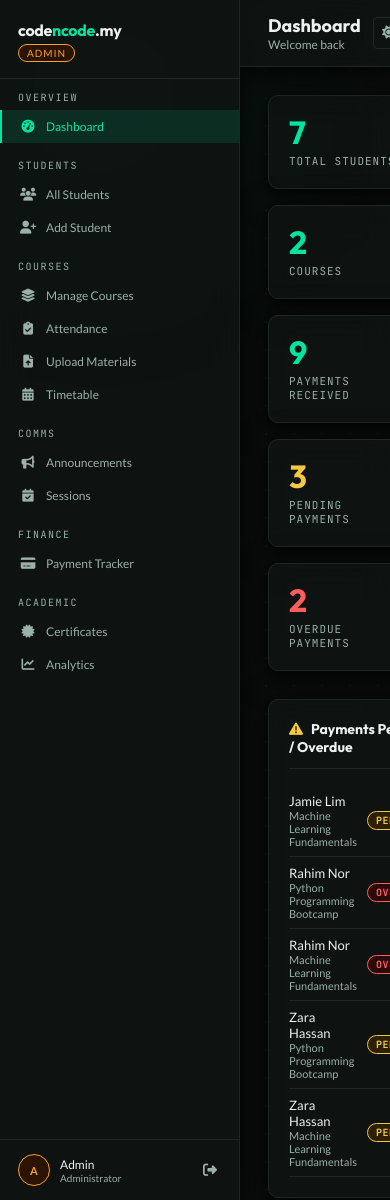
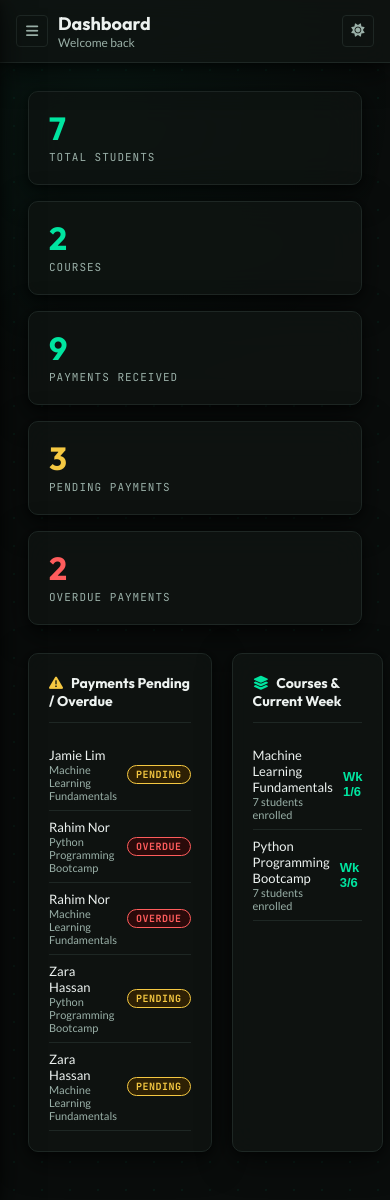
Before and after one commit to Sashakhoo/codencode, a Flask app: page /admin in a window 390 px wide. Run offline with Flask 3, Linux system fonts and the light colour scheme; a user stored in the database is signed in; data comes from the database, SQL or seed files in the repository.

Commit message:
feat: add mobile sidebar support to admin panel
- Add #sidebar-backdrop (inside #app) with z-index 39 to avoid the
  same stacking-context bug fixed in lms.html
- Add id="sidebar" to <aside> for JS targeting
- Add hamburger #menu-toggle button in topbar (hidden on desktop)
- Add #sidebar-close button in sidebar header (hidden on desktop)
- Add toggleSidebar() function
- Auto-close sidebar when a nav item is tapped on mobile (showView)
- @media (max-width: 768px): sidebar slides in as position:fixed overlay

Co-Authored-By: Claude Sonnet 4.6 <noreply@anthropic.com>

```diff
--- a/codencode_deploy_v2/codencode_lms/templates/admin.html
+++ b/codencode_deploy_v2/codencode_lms/templates/admin.html
@@ -272,6 +272,29 @@
     }
     .logout-btn:hover { color: var(--red); }
 
+    /* ── Mobile sidebar backdrop ── */
+    #sidebar-backdrop {
+      display: none; position: fixed; inset: 0; background: rgba(0,0,0,0.5); z-index: 39;
+    }
+    #sidebar-backdrop.active { display: block; }
+
+    /* ── Hamburger button (mobile only) ── */
+    #menu-toggle {
+      display: none; background: none; border: 1px solid var(--border);
+      border-radius: 4px; width: 32px; height: 32px;
+      color: var(--text-muted); cursor: pointer; font-size: 14px;
+      place-items: center; flex-shrink: 0;
+    }
+    #menu-toggle:hover { color: var(--text); border-color: var(--border2); }
+
+    /* ── Sidebar close button (mobile only) ── */
+    #sidebar-close {
+      display: none; background: none; border: 1px solid var(--border);
+      border-radius: 4px; width: 28px; height: 28px;
+      color: var(--text-muted); cursor: pointer; font-size: 12px;
+      place-items: center; flex-shrink: 0; margin-left: auto;
+    }
+
     /* ── Main content ───────────────────────────────── */
     .main {
       flex: 1;
@@ -713,6 +736,13 @@
     /* ── Responsive adjustments ─────────────────────── */
     @media (max-width: 800px) {
       .two-pane { grid-template-columns: 1fr; }
+    }
+    @media (max-width: 768px) {
+      .sidebar { position: fixed; left: 0; top: 0; bottom: 0; z-index: 40; transform: translateX(-100%); transition: transform 0.2s; }
+      .sidebar.mobile-open { transform: translateX(0); }
+      .topbar { padding: 12px 16px; }
+      #menu-toggle { display: grid; }
+      #sidebar-close { display: grid; }
     }
     /* ── Timetable (admin) ─────────────────── */
     .tt-week-card { margin-bottom: 14px; border: 1px solid var(--border); border-radius: var(--radius); overflow: hidden; }
@@ -737,11 +767,18 @@
 <body>
 <div id="app">
 
+  <div id="sidebar-backdrop" onclick="toggleSidebar()"></div>
+
   <!-- ═══ SIDEBAR ═══ -->
-  <aside class="sidebar">
-    <div class="sidebar-logo">
-      <div class="brand">code<span>ncode</span>.my</div>
-      <span class="admin-badge">ADMIN</span>
+  <aside class="sidebar" id="sidebar">
+    <div class="sidebar-logo" style="display:flex;align-items:center;gap:8px">
+      <div style="flex:1">
+        <div class="brand">code<span>ncode</span>.my</div>
+        <span class="admin-badge">ADMIN</span>
+      </div>
+      <button id="sidebar-close" onclick="toggleSidebar()" title="Close menu">
+        <i class="fas fa-xmark"></i>
+      </button>
     </div>
 
     <div class="sidebar-section">
@@ -821,9 +858,14 @@
 
     <!-- Topbar -->
     <div class="topbar">
-      <div>
-        <div class="topbar-title" id="topbar-title">Dashboard</div>
-        <div class="topbar-subtitle" id="topbar-subtitle">Welcome back</div>
+      <div style="display:flex;align-items:center;gap:10px">
+        <button id="menu-toggle" onclick="toggleSidebar()" title="Menu">
+          <i class="fas fa-bars"></i>
+        </button>
+        <div>
+          <div class="topbar-title" id="topbar-title">Dashboard</div>
+          <div class="topbar-subtitle" id="topbar-subtitle">Welcome back</div>
+        </div>
       </div>
       <div class="topbar-actions" style="margin-left:auto;display:flex;align-items:center;gap:10px">
         <button class="theme-toggle" onclick="toggleTheme()" title="Toggle theme" style="width:32px;height:32px;background:none;border:1px solid var(--border);color:var(--text-muted);cursor:pointer;display:grid;place-items:center;border-radius:4px;transition:all 0.2s">
@@ -1511,6 +1553,14 @@ const VIEW_TITLES = {
   analytics:     ['Analytics',        'Export data & view login activity'],
 };
 
+// ── Sidebar (mobile) ─────────────────────────────────
+function toggleSidebar() {
+  const sidebar = document.getElementById('sidebar');
+  const backdrop = document.getElementById('sidebar-backdrop');
+  sidebar.classList.toggle('mobile-open');
+  backdrop.classList.toggle('active');
+}
+
 function showView(name) {
   document.querySelectorAll('.view').forEach(v => v.classList.remove('active'));
   document.querySelectorAll('.nav-item').forEach(n => n.classList.remove('active'));
@@ -1518,6 +1568,11 @@ function showView(name) {
   if (el) el.classList.add('active');
   document.querySelector(`[onclick="showView('${name}')"]`)?.classList.add('active');
   const [title, sub] = VIEW_TITLES[name] || [name, ''];
+  // Close sidebar on mobile after navigation
+  if (window.innerWidth <= 768) {
+    document.getElementById('sidebar').classList.remove('mobile-open');
+    document.getElementById('sidebar-backdrop').classList.remove('active');
+  }
   document.getElementById('topbar-title').textContent    = title;
   document.getElementById('topbar-subtitle').textContent = sub;
   S.currentView = name;
```
